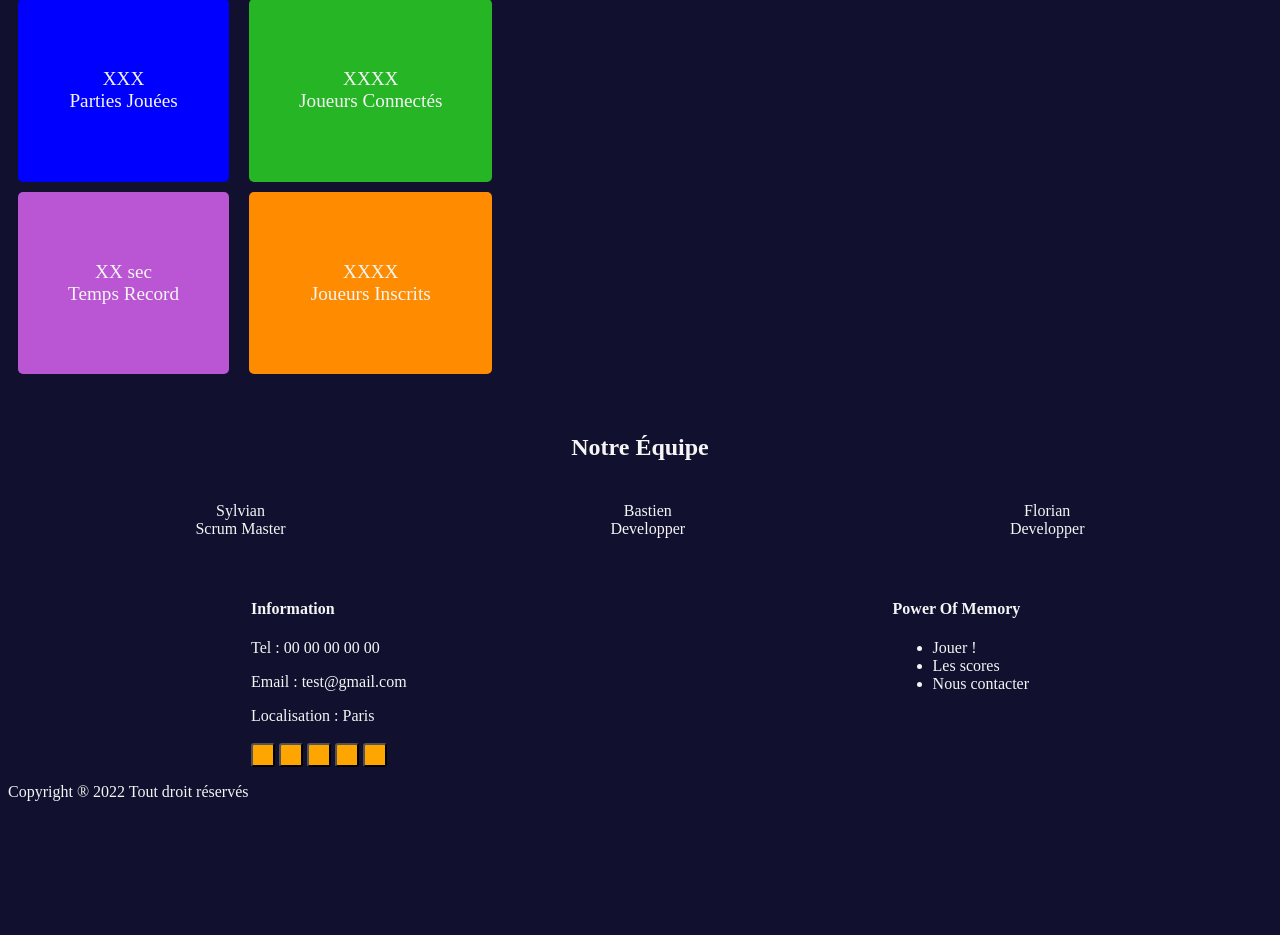
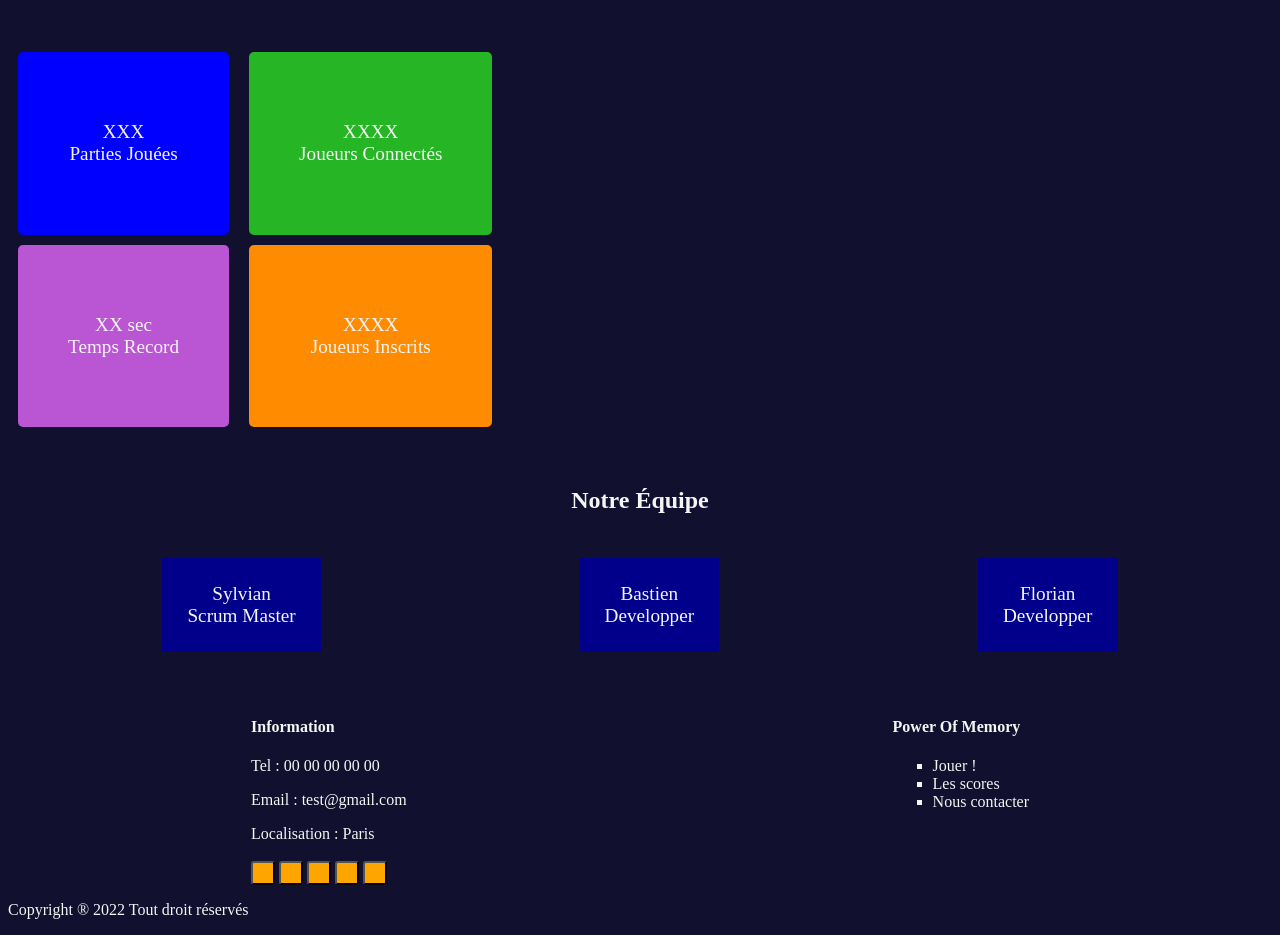
Before and after one commit to BastienVitour/puissance4, a PHP site: page / in a window 1280 px wide. Shown: the part 435-1370 px from the top of the page. Before the commit the page ends 1236 px from the top, so only its background shows below. Run offline with PHP 8.4, Linux system fonts and the light colour scheme.

Commit message:
added some css

```diff
--- a/asset/accueil.css
+++ b/asset/accueil.css
@@ -84,6 +112,14 @@ nav {
 
 /*Css de la partie stats (fin)*/
 
+/*Css de la partie connect/register (début)*/
+
+#connect_register {
+    background-color: blue;
+}
+
+/*Css de la partie connect/register (fin)*/
+
 
 /*Css de la partie team (début)*/
 
@@ -98,24 +134,23 @@ nav {
     margin: 25px;
 }
 
+#sylvian, #bastien, #florian {
+    background-color: darkblue;
+    padding: 25px;
+    font-size: larger;
+}
+
 /*Css de la partie team (fin)*/
+
+/*Css de la partie footer (début)*/
 
 #not_credit {
     display:flex;
     justify-content: space-around;
 }
 
-button {
-    background-color: orange;
-    border-radius: 3px;
-    padding: 10px;
-    color: white;
+ul li {
+    list-style-type: square;
 }
 
-button:hover {
-    background-color: rgb(217, 141, 0);
-}
-
-button a:hover {
-    color: white;
-}
+/*Css de la partie footer (fin)*/
--- a/index.html
+++ b/index.html
@@ -17,7 +17,7 @@
         <div id="bg_image">
             <header>
 
-                <h4>The Power Of Memory</h4>
+                <h2 id="power_memory">The Power Of Memory</h2>
 
                 <nav>
 
@@ -91,6 +91,16 @@
 
         <!--Fin de la partie stats-->
 
+        <!--Début de la partie connexion/inscription-->
+
+        <div id="connect_register">
+
+            <h2></h2>
+
+        </div>
+
+        <!--Fin de la partie connexion/inscription-->
+
         <!--Début de la partie team-->
 
         <div id="team">
@@ -98,17 +108,17 @@
             <h2>Notre Équipe</h2>
 
             <div id="team_members">
-                <p>
+                <p id="sylvian">
                     Sylvian <br>
                     Scrum Master
                 </p>
 
-                <p>
+                <p id="bastien">
                     Bastien <br>
                     Developper
                 </p>
 
-                <p>
+                <p id="florian">
                     Florian <br>
                     Developper
                 </p>
```
Also changed, not shown: other parts of asset/accueil.css (+38 -10 lines).
